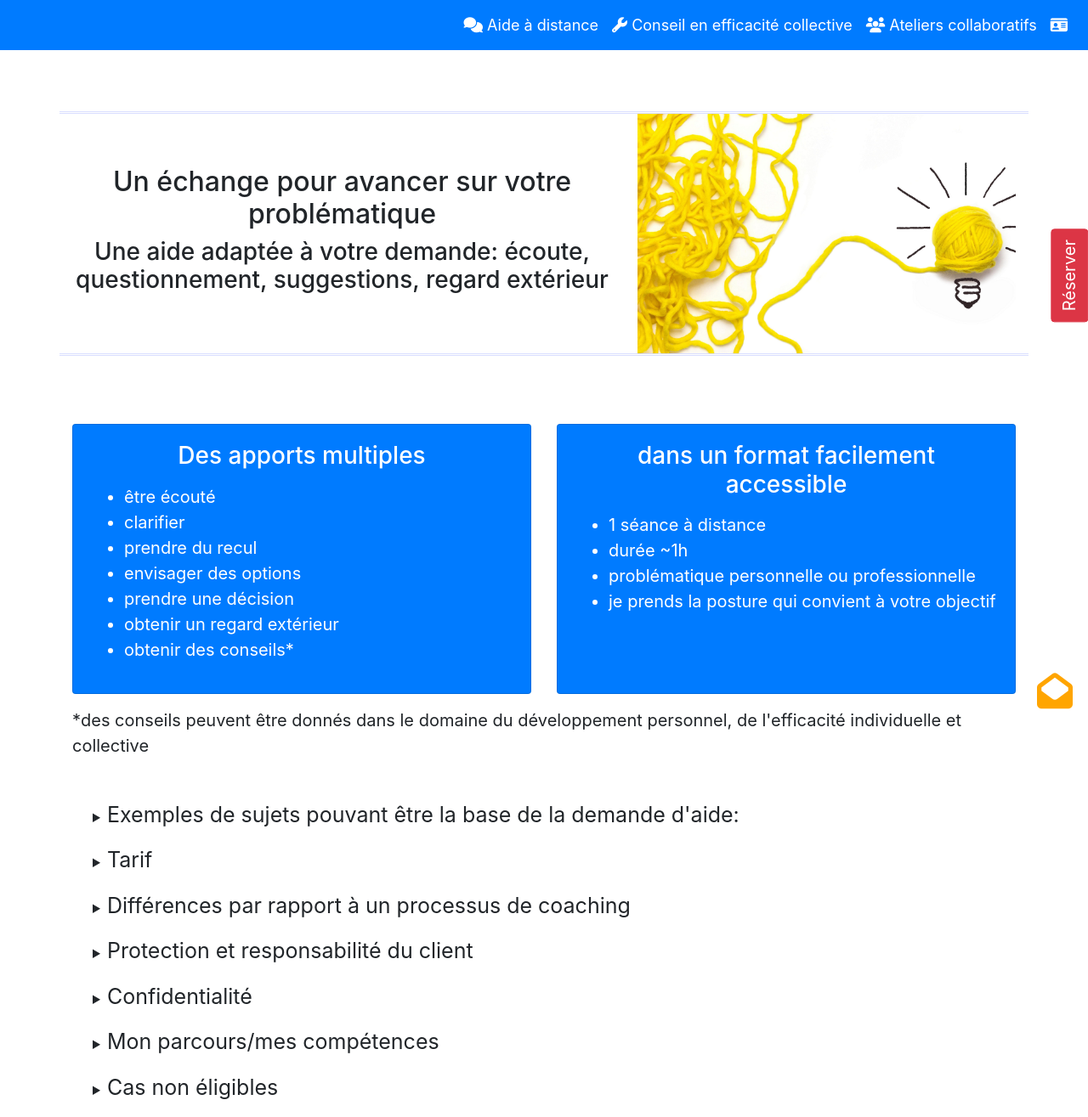
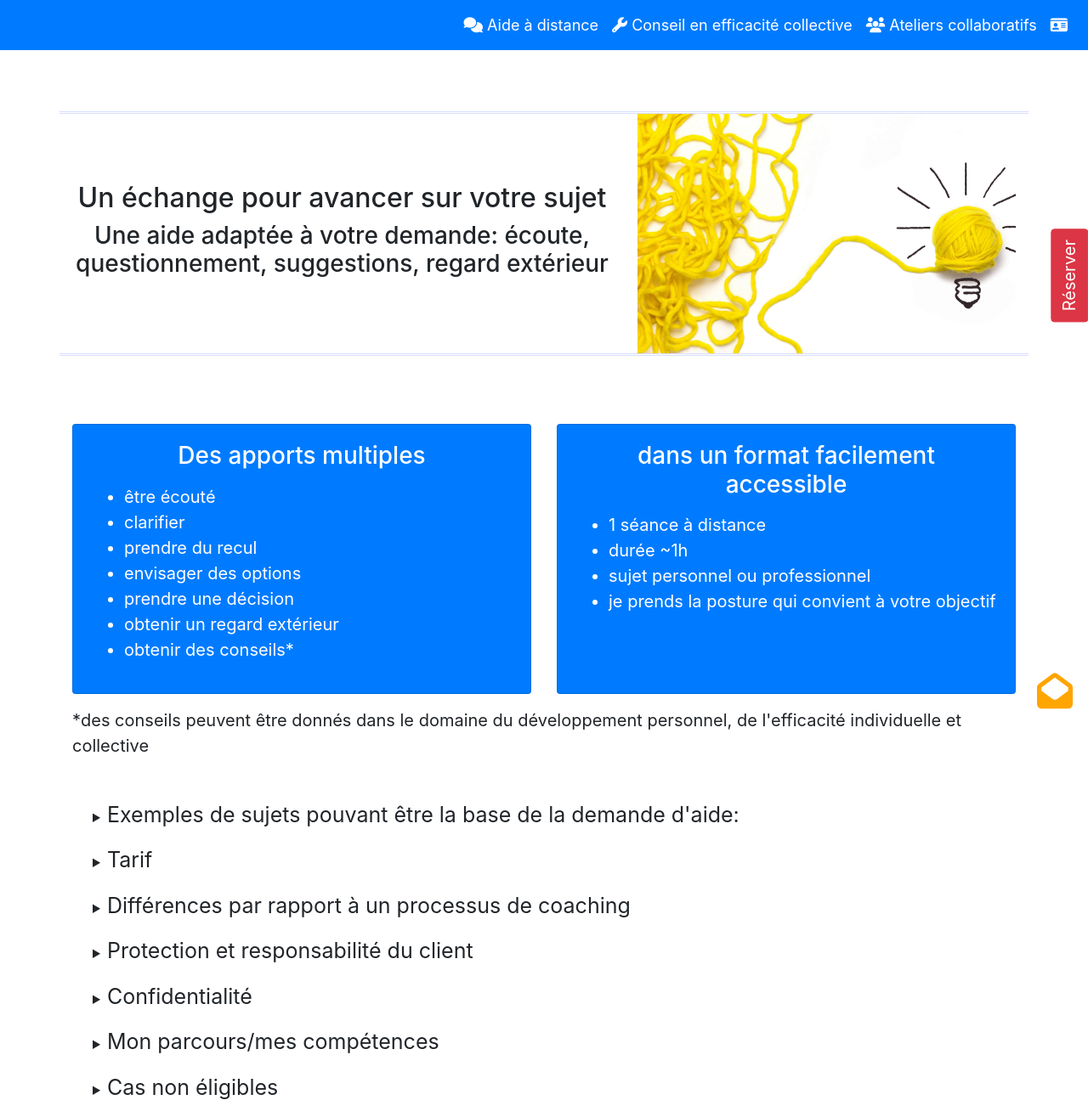
Before and after one commit to OrgaEvolutions/orgaevolutions.github.io, a Jekyll site: the page built from echange.html, in a window 1280 px wide. Shown: the whole page at 85% size. Built offline with Jekyll 4.4.1, drawn with Linux system fonts in a browser that asks for light colours; nearby versions of some CDN libraries; some web fonts are replaced.

Commit message:
pb - sujet

```diff
--- a/echange.html
+++ b/echange.html
@@ -1,14 +1,14 @@
 ---
 layout: default
 img_vignette: "img/pelote.png"
-description: "'Un échange pour avancer sur votre problématique. Une aide adaptée à votre demande: écoute, questionnement, suggestions, regard extérieur.'"
+description: "'Un échange pour avancer sur votre sujet. Une aide adaptée à votre demande: écoute, questionnement, suggestions, regard extérieur.'"
 ---
 
 <br>
 
 <div class="row text-center align-content-center mt-5 mb-5" style="border-top:#d9deff double;border-bottom:#d9deff double;">
 	<div class="col-xs-12 col-md-7 align-self-center">
-		<h2>Un échange pour avancer sur votre problématique</h2>
+		<h2>Un échange pour avancer sur votre sujet</h2>
 		<h3>Une aide adaptée à votre demande: écoute, questionnement, suggestions, regard extérieur</h3>
 	</div>
 	<div class="col-5 align-self-center d-none d-md-block">
@@ -48,7 +48,7 @@ description: "'Un échange pour avancer sur votre problématique. Une aide adapt
 					<ul style="font-size:20px">
 							<li>1 séance à distance</li>
 							<li>durée ~1h</li>
-							<li>problématique personnelle ou professionnelle</li>
+							<li>sujet personnel ou professionnel</li>
 							<li>je prends la posture qui convient à votre objectif</li>
 					</ul>
 				</p>
--- a/index.html
+++ b/index.html
@@ -15,8 +15,8 @@ layout: default
 				<div class="card-body">
 					<div class="card-title text-center"><h5><i class="fa fa-comments"></i> Aide à distance</h5></div>
 					<p class="card-text text-justify">
-						Un échange pour avancer sur votre problématique perso ou pro.
-						<br>Une aide adaptée à votre demande: questionnement, suggestions, regard extérieur.
+						Un échange pour avancer sur votre sujet perso ou pro.
+						<br>Une aide adaptée à votre demande: écoute, questionnement, suggestions, regard extérieur.
 					</p>
 				</div>
 			</div>
```
